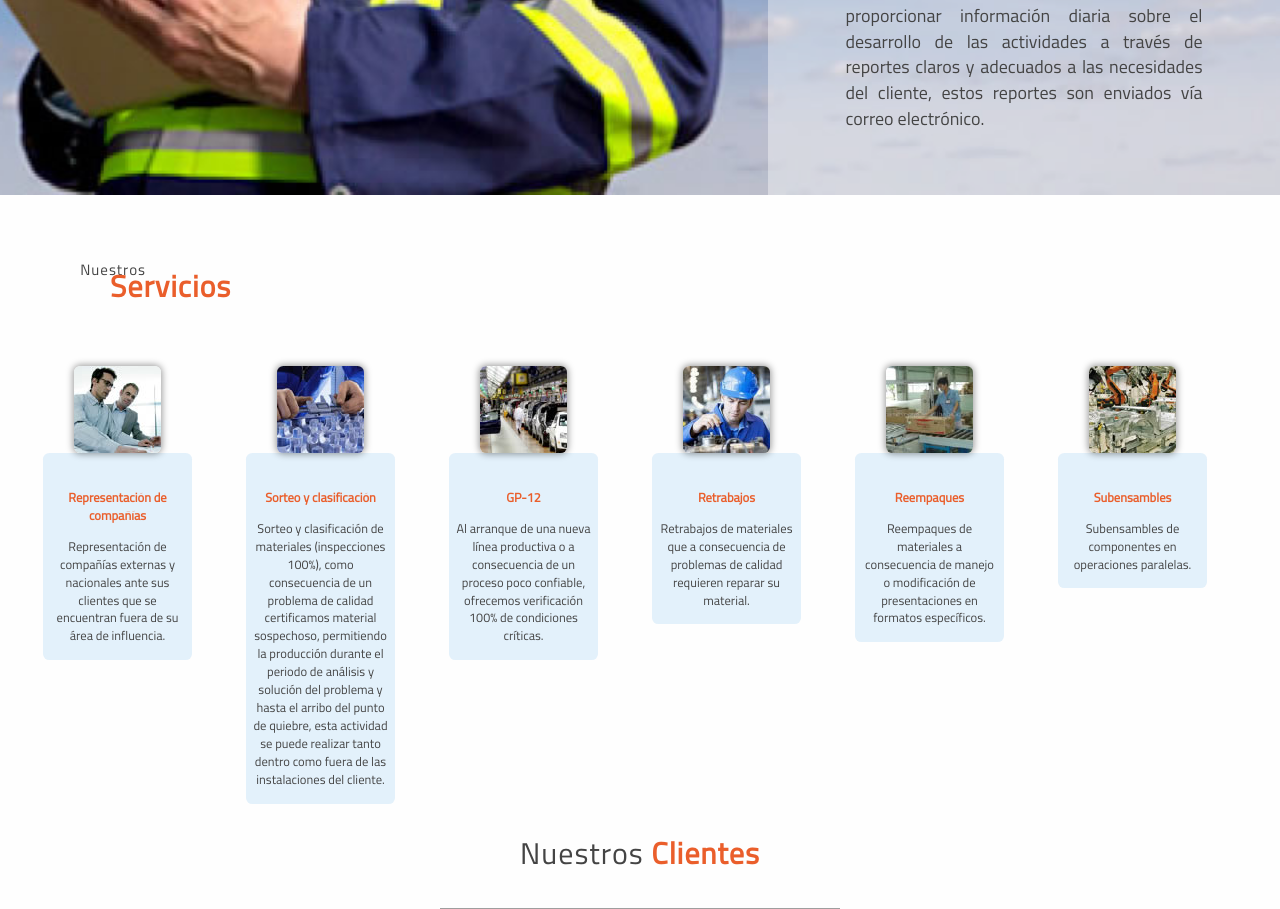
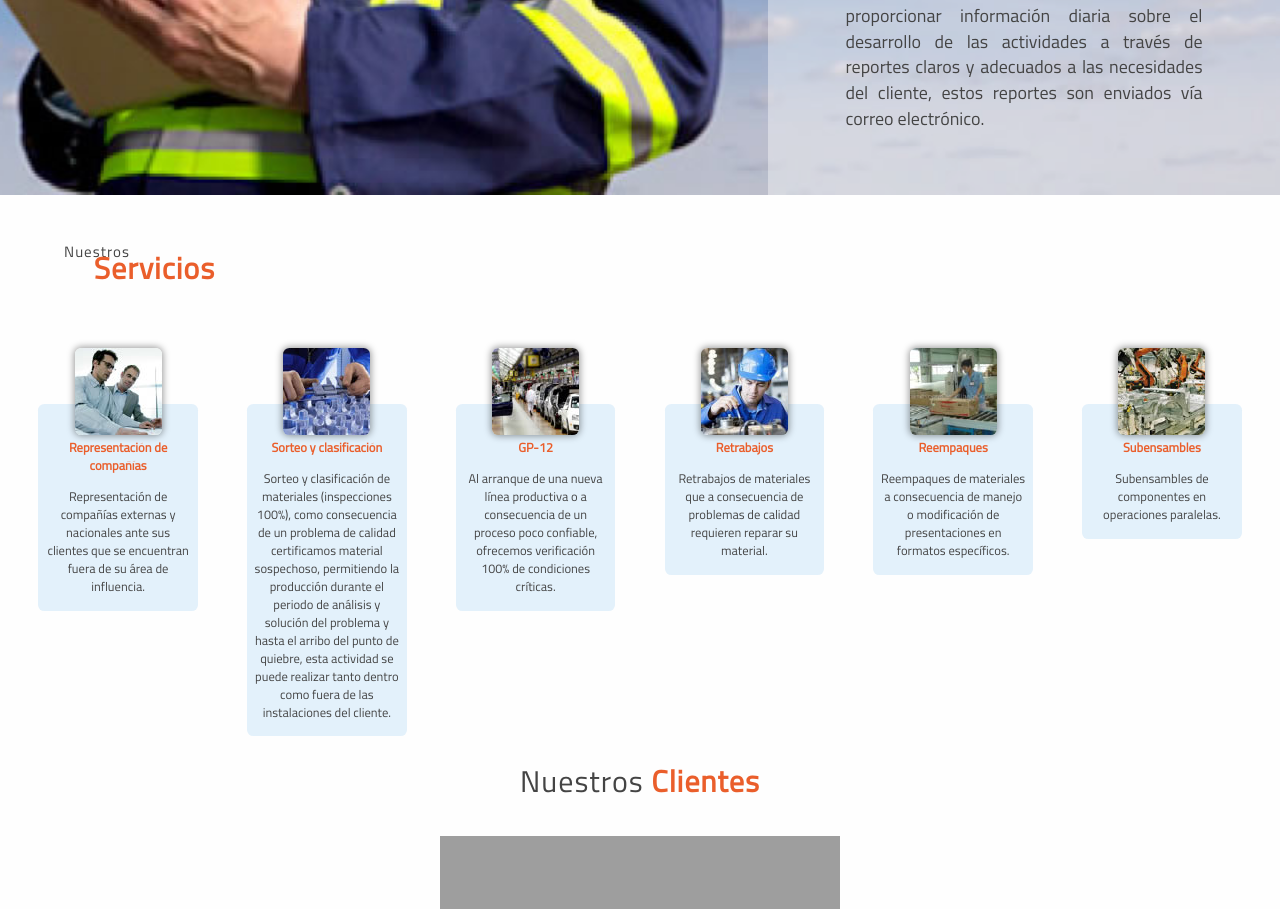
Before and after one commit to ADRIANVEGA9/argis, a PHP site: page / in a window 1280 px wide. Shown: the part 1539-2448 px from the top of the page. Run offline with PHP 8.4, Linux system fonts and the light colour scheme; some libraries are stand-ins or nearby versions; grey boxes are pictures that could not be loaded.

Commit message:
servicios
adecuaciones sección servicios

```diff
--- a/css/grayscale.css
+++ b/css/grayscale.css
@@ -263,6 +263,7 @@ ul.banner-social-buttons {
 }
 .serviciosR {
     margin: 2em auto;
+    text-align: left;
     width: 90%;
 }
 .naranja {
@@ -312,29 +313,33 @@ ul.banner-social-buttons {
     display: inline-block;
     float: left;
     margin-top: 0;
-    padding: 1em 1em 2em;
     width: 100%;
 }
 #servicios section {
     display: inline-block;
     font-size: .7em;
     margin: 0 auto;
-    padding: 0 2em;
     text-align: center;
     vertical-align: top;
-    width: 90%;
+    width: 100%;
 }
 #serviciosCont section article span {
     padding: 1em 0;
 }
 #serviciosCont section article {
-    padding: 2em .5em 1em;
     background: rgba(163, 209, 242, 0.3);
     border-radius: .5em;
+    display: inline-block;
+    margin: 0 0 2em 1em;
+    padding: 0 .5em 1em;
+    vertical-align: top;
+    width: 75%;
 }
 #serviciosCont section img {
     border-radius: .5em;
     box-shadow: 0px 0px 7px 1px rgba(0, 0, 0, .4);
+    position: relative;
+    z-index: 10;
 }
 #map {
     width: 100%;
@@ -390,6 +395,15 @@ ul.banner-social-buttons {
     }
     #servicios #serviciosCont{
         width: 100%;
+        text-align: center;
+    }
+    #serviciosCont section article {
+        margin: 0;
+        padding: 2em .5em 1em;
+        position: relative;
+        top: -2.5em;
+        width: 78%;
+        z-index: 1;
     }
     #servicios section{
         width: 16%;
--- a/index.html
+++ b/index.html
@@ -122,6 +122,7 @@
     <section id="servicios" class="container content-section text-center servicios-section">
         <div id="serviciosCont">
             <h2 class="serviciosR"><span class="light tituloUp">Nuestros</span><span class="naranja tituloDown">Servicios</span></h2>
+            <div>
                 <section>
                     <img src="img/servicios_01.jpg"><article><span class="naranja block">Representación de compañías</span>Representación de compañías externas y nacionales ante sus clientes que se encuentran fuera de su área de influencia.</article>
                 </section>
@@ -141,12 +142,13 @@
                     <img src="img/servicios_06.jpg"><article><span class="naranja block">Subensambles</span>Subensambles de componentes en operaciones paralelas.</article>
                 </section>
             </div>
+        </div>
     </section>
 
     <!-- clientes Section -->
     <section id="clientes" class="container content-section text-center">
-        <div class="row">
-            <div class="col-lg-8 col-lg-offset-2">
+        <div >
+            <div >
                 <h2>Nuestros <span class="naranja">Clientes</span></h2>
                 <figure><img src="img/clientes_01.png"><figcaption>DELPHI STEERING SYSTEMS</figcaption></figure>
                 <figure><img src="img/clientes_02.png"><figcaption>DURA AUTOMOTIVE SYSTEMS</figcaption></figure>
```
Lines whose indentation alone changed are shown as unchanged.
